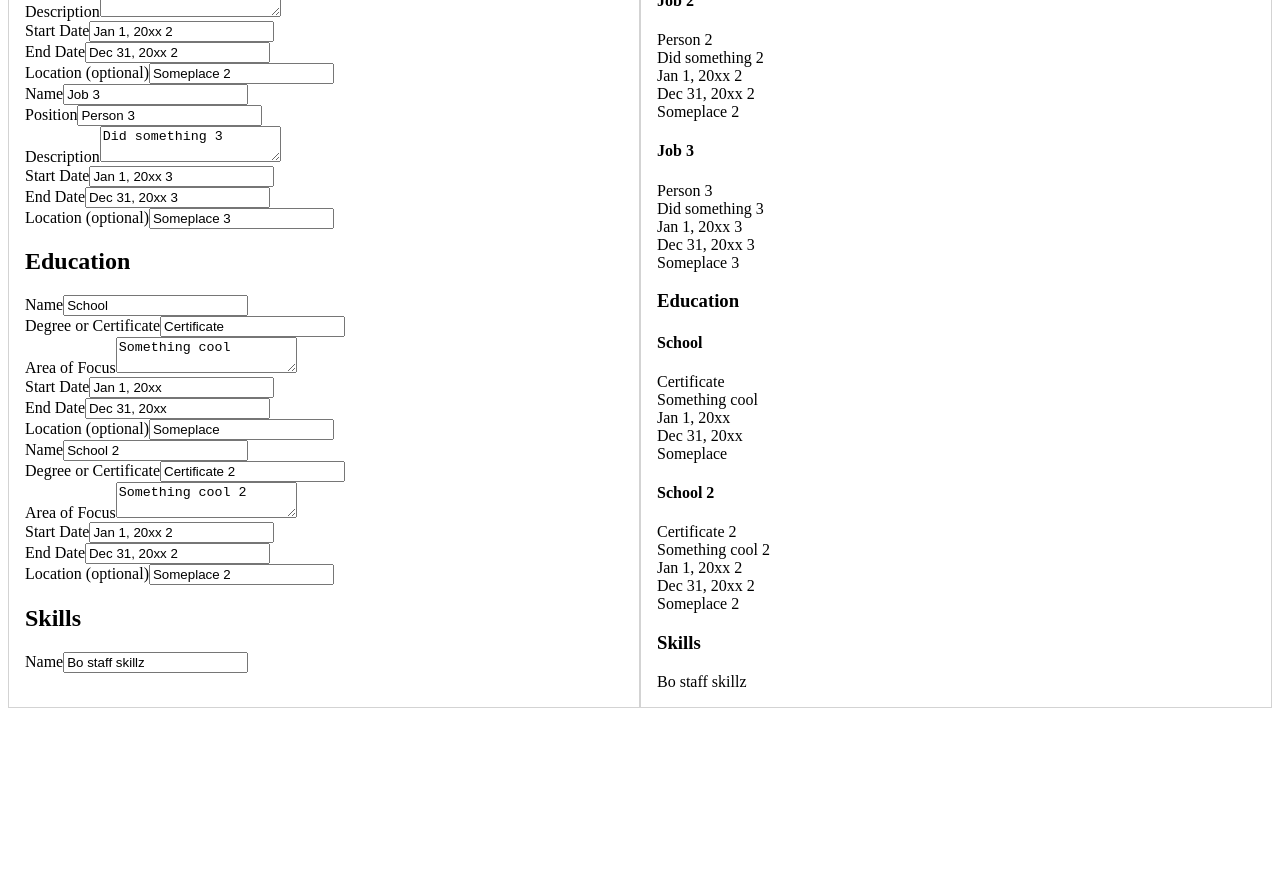
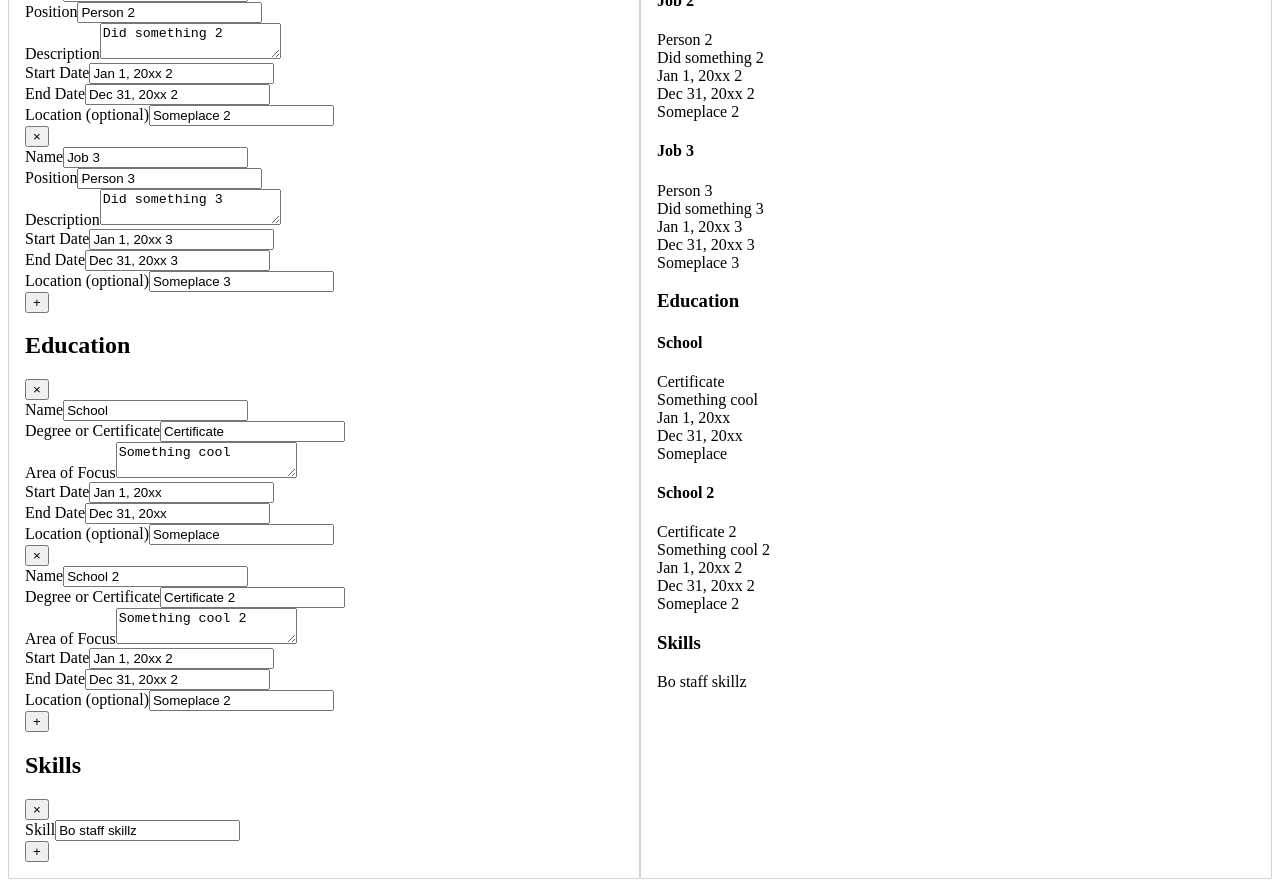
Before and after one commit to JacobGiordano/top-cv-app, a React (Vite) app: page / in a window 1280 px wide. Shown: the part 640-1527 px from the top of the page. Before the commit the page ends 1356 px from the top, so only its background shows below. Built offline with nearby package versions, Linux system fonts and the light colour scheme.

Commit message:
Add functionality to add/remove cards from sections

```diff
--- a/src/components/App.jsx
+++ b/src/components/App.jsx
@@ -9,7 +9,6 @@ import Logo from "./Logo";
 import Preview from "./Preview/Preview.jsx";
 import { useState } from "react";
 
-import { v4 as uuidv4 } from "uuid";
 import PersonalInfo from "./Personal/PersonalInfo.jsx";
 import Experience from "./Experience/Experience.jsx";
 import Education from "./Education/Education.jsx";
@@ -25,6 +24,19 @@ function App() {
     setAppData({ ...appData, [section]: newSectionData });
   };
 
+  const addData = (section, newCardObj) => {
+    const newSectionData = appData[section];
+    newSectionData.push(newCardObj);
+    setAppData({ ...appData, [section]: newSectionData });
+  };
+
+  const removeData = (section, cardId) => {
+    const newSectionData = appData[section].filter((card) => {
+      return card.id !== cardId ? card : null;
+    });
+    setAppData({ ...appData, [section]: newSectionData });
+  }
+
   return (
     <>
       <Header>
@@ -33,7 +45,7 @@ function App() {
           <h1>App name</h1>
         </Column>
         <Column>
-          <Button text='Clear' />
+          <Button text='Clear' onClick={() => alert("HELLO!")}/>
           <Button text='Load Example' />
         </Column>
       </Header>
@@ -47,16 +59,22 @@ function App() {
           <Experience
             appData={appData}
             updateData={updateData}
+            addData={addData}
+            removeData={removeData}
             sectionName='experience'
           />
           <Education
             appData={appData}
             updateData={updateData}
+            addData={addData}
+            removeData={removeData}
             sectionName='education'
           />
           <Skills
             appData={appData}
             updateData={updateData}
+            addData={addData}
+            removeData={removeData}
             sectionName='skills'
           />
         </Column>
--- a/src/components/Button.jsx
+++ b/src/components/Button.jsx
@@ -1,6 +1,6 @@
-function Button({text}) {
+function Button({text, onClick}) {
   return (
-    <button>{text}</button>
+    <button onClick={onClick}>{text}</button>
   )
 }
 export default Button
--- a/src/components/Education/Education.jsx
+++ b/src/components/Education/Education.jsx
@@ -1,4 +1,7 @@
-function Education({ appData, updateData, sectionName }) {
+import Button from "../Button";
+import { v4 as uuidv4 } from "uuid";
+
+function Education({ appData, updateData, addData, removeData, sectionName }) {
   const handleChange = (e, cardId) => {
     const formData = new FormData(e.target.closest("form"));
     formData.set("id", cardId);
@@ -6,25 +9,51 @@ function Education({ appData, updateData, sectionName }) {
     updateData(sectionName, newCardObj);
   };
 
+  const handleAddData = () => {
+    const newCardObj =     {
+      id: uuidv4(),
+      name: "",
+      degree_certification: "",
+      area_of_focus: "",
+      start_date: "",
+      end_date: "",
+      location: "",
+    };
+    addData(sectionName, newCardObj);
+  };
+
+  const handleRemoveData = (e, section, cardId) => {
+    e.preventDefault();
+    removeData(section, cardId);
+  };
+
   const cards = appData[sectionName].map((card) => {
     return (
       <form key={card.id} action='' method='post'>
+        <div className='delete-btn-wrapper'>
+          <Button
+            text='&times;'
+            onClick={(e) => handleRemoveData(e, sectionName, card.id)}
+          />
+        </div>
         <div className='input-group'>
           <label htmlFor={`name_${card.id}`}>Name</label>
           <input
             type='text'
             id={`name_${card.id}`}
-            name="name"
+            name='name'
             value={card.name}
             onChange={(e) => handleChange(e, card.id)}
           />
         </div>
         <div className='input-group'>
-          <label htmlFor={`degree_certification_${card.id}`}>Degree or Certificate</label>
+          <label htmlFor={`degree_certification_${card.id}`}>
+            Degree or Certificate
+          </label>
           <input
             type='text'
             id={`degree_certification_${card.id}`}
-            name="degree_certification"
+            name='degree_certification'
             value={card.degree_certification}
             onChange={(e) => handleChange(e, card.id)}
           />
@@ -34,7 +63,7 @@ function Education({ appData, updateData, sectionName }) {
           <textarea
             type='text'
             id={`area_of_focus_${card.id}`}
-            name="area_of_focus"
+            name='area_of_focus'
             value={card.area_of_focus}
             onChange={(e) => handleChange(e, card.id)}
           />
@@ -44,7 +73,7 @@ function Education({ appData, updateData, sectionName }) {
           <input
             type='text'
             id={`start-date_${card.id}`}
-            name="start_date"
+            name='start_date'
             value={card.start_date}
             onChange={(e) => handleChange(e, card.id)}
           />
@@ -54,7 +83,7 @@ function Education({ appData, updateData, sectionName }) {
           <input
             type='text'
             id={`end-date_${card.id}`}
-            name="end_date"
+            name='end_date'
             value={card.end_date}
             onChange={(e) => handleChange(e, card.id)}
           />
@@ -64,7 +93,7 @@ function Education({ appData, updateData, sectionName }) {
           <input
             type='text'
             id={`location_${card.id}`}
-            name="location"
+            name='location'
             value={card.location}
             onChange={(e) => handleChange(e, card.id)}
           />
@@ -76,6 +105,7 @@ function Education({ appData, updateData, sectionName }) {
     <div className='section'>
       <h2>Education</h2>
       {cards}
+      <Button text='+' onClick={handleAddData} />
     </div>
   );
 }
--- a/src/components/Education/Skills.jsx
+++ b/src/components/Education/Skills.jsx
@@ -1,4 +1,7 @@
-function Skills({ appData, updateData, sectionName }) {
+import Button from "../Button";
+import { v4 as uuidv4 } from "uuid";
+
+function Skills({ appData, updateData, addData, removeData, sectionName }) {
   const handleChange = (e, cardId) => {
     const formData = new FormData(e.target.closest("form"));
     formData.set("id", cardId);
@@ -6,15 +9,34 @@ function Skills({ appData, updateData, sectionName }) {
     updateData(sectionName, newCardObj);
   };
 
+  const handleAddData = () => {
+    const newCardObj = {
+      id: uuidv4(),
+      skill: "",
+    };
+    addData(sectionName, newCardObj);
+  };
+
+  const handleRemoveData = (e, section, cardId) => {
+    e.preventDefault();
+    removeData(section, cardId);
+  };
+
   const cards = appData[sectionName].map((card) => {
     return (
       <form key={card.id} action='' method='post'>
+        <div className='delete-btn-wrapper'>
+          <Button
+            text='&times;'
+            onClick={(e) => handleRemoveData(e, sectionName, card.id)}
+          />
+        </div>
         <div className='input-group'>
-          <label htmlFor={`skill_${card.id}`}>Name</label>
+          <label htmlFor={`skill_${card.id}`}>Skill</label>
           <input
             type='text'
             id={`skill_${card.id}`}
-            name="skill"
+            name='skill'
             value={card.skill}
             onChange={(e) => handleChange(e, card.id)}
           />
@@ -26,6 +48,7 @@ function Skills({ appData, updateData, sectionName }) {
     <div className='section'>
       <h2>Skills</h2>
       {cards}
+      <Button text='+' onClick={handleAddData} />
     </div>
   );
 }
--- a/src/components/Experience/Experience.jsx
+++ b/src/components/Experience/Experience.jsx
@@ -1,4 +1,7 @@
-function Experience({ appData, updateData, sectionName }) {
+import Button from "../Button";
+import { v4 as uuidv4 } from "uuid";
+
+function Experience({ appData, updateData, addData, removeData, sectionName }) {
   const handleChange = (e, cardId) => {
     const formData = new FormData(e.target.closest("form"));
     formData.set("id", cardId);
@@ -6,15 +9,36 @@ function Experience({ appData, updateData, sectionName }) {
     updateData(sectionName, newCardObj);
   };
 
+  const handleAddData = () => {
+    const newCardObj = {
+      id: uuidv4(),
+      name: "",
+      position: "",
+      description: "",
+      start_date: "",
+      end_date: "",
+      location: "",
+    };
+    addData(sectionName, newCardObj);
+  };
+
+  const handleRemoveData = (e, section, cardId) => {
+    e.preventDefault();
+    removeData(section, cardId);
+  }
+
   const cards = appData[sectionName].map((card) => {
     return (
       <form key={card.id} action='' method='post'>
+        <div className="delete-btn-wrapper">
+          <Button text="&times;" onClick={(e) => handleRemoveData(e, sectionName, card.id)}/>
+        </div>
         <div className='input-group'>
           <label htmlFor={`name_${card.id}`}>Name</label>
           <input
             type='text'
             id={`name_${card.id}`}
-            name="name"
+            name='name'
             value={card.name}
             onChange={(e) => handleChange(e, card.id)}
           />
@@ -24,7 +48,7 @@ function Experience({ appData, updateData, sectionName }) {
           <input
             type='text'
             id={`position_${card.id}`}
-            name="position"
+            name='position'
             value={card.position}
             onChange={(e) => handleChange(e, card.id)}
           />
@@ -34,7 +58,7 @@ function Experience({ appData, updateData, sectionName }) {
           <textarea
             type='text'
             id={`description_${card.id}`}
-            name="description"
+            name='description'
             value={card.description}
             onChange={(e) => handleChange(e, card.id)}
           />
@@ -44,7 +68,7 @@ function Experience({ appData, updateData, sectionName }) {
           <input
             type='text'
             id={`start-date_${card.id}`}
-            name="start_date"
+            name='start_date'
             value={card.start_date}
             onChange={(e) => handleChange(e, card.id)}
           />
@@ -54,7 +78,7 @@ function Experience({ appData, updateData, sectionName }) {
           <input
             type='text'
             id={`end-date_${card.id}`}
-            name="end_date"
+            name='end_date'
             value={card.end_date}
             onChange={(e) => handleChange(e, card.id)}
           />
@@ -64,7 +88,7 @@ function Experience({ appData, updateData, sectionName }) {
           <input
             type='text'
             id={`location_${card.id}`}
-            name="location"
+            name='location'
             value={card.location}
             onChange={(e) => handleChange(e, card.id)}
           />
@@ -76,6 +100,7 @@ function Experience({ appData, updateData, sectionName }) {
     <div className='section'>
       <h2>Experience</h2>
       {cards}
+      <Button text='+' onClick={handleAddData} />
     </div>
   );
 }
--- a/src/components/Personal/PersonalInfo.jsx
+++ b/src/components/Personal/PersonalInfo.jsx
@@ -1,4 +1,4 @@
-function PersonalInfoCard({ appData, updateData, sectionName }) {
+function PersonalInfoCard({ appData, updateData, addData, removeData, sectionName }) {
   const handleChange = (e, cardId) => {
     const formData = new FormData(e.target.closest("form"));
     formData.set("id", cardId);
```
